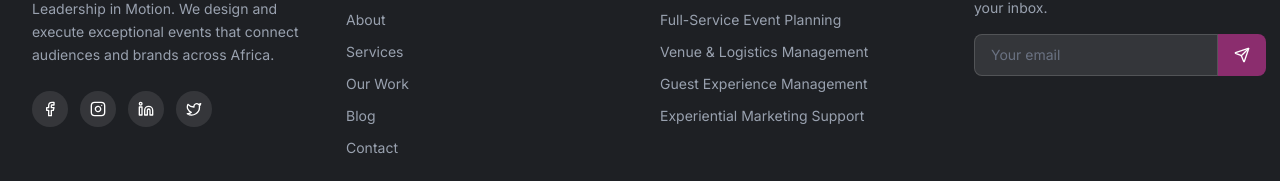
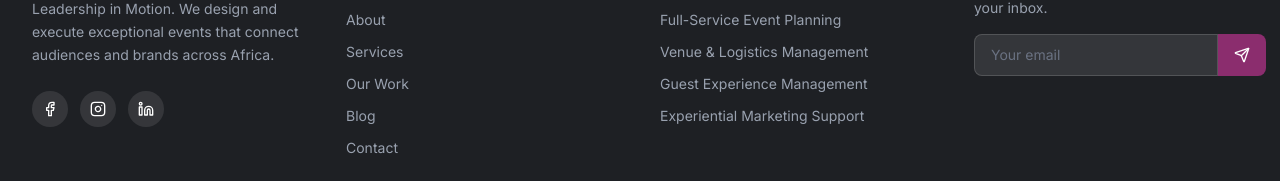
Before and after one commit to Mathews169282/sokoza, a Next.js app: page / in a window 1280 px wide. Shown: the part 4071-4252 px from the top of the page. Built offline with nearby package versions, Linux system fonts and the light colour scheme.

Commit message:
Remove Twitter icon from footer

```diff
--- a/components/home/Footer.tsx
+++ b/components/home/Footer.tsx
@@ -1,7 +1,7 @@
 'use client';
 
 import React, { useState } from 'react';
-import { Facebook, Instagram, Linkedin, Twitter, Send } from 'lucide-react';
+import { Facebook, Instagram, Linkedin, Send } from 'lucide-react';
 import Logo from '@/components/shared/Logo';
 import { NAV_LINKS, SERVICES } from '@/data/content';
 
@@ -37,7 +37,7 @@ const Footer = () => {
             audiences and brands across Africa.
           </p>
 <div className="flex gap-3 mt-6">
-            {[Facebook, Instagram, Linkedin, Twitter].map((Icon, i) => (
+             {[Facebook, Instagram, Linkedin].map((Icon, i) => (
                <a key={i} href="#" className="w-9 h-9 rounded-full bg-white/10 hover:bg-[#8B2D6E] flex items-center justify-center transition-colors">
                  <Icon className="w-4 h-4 text-white" />
                </a>
```
Lines whose indentation alone changed are shown as unchanged.
